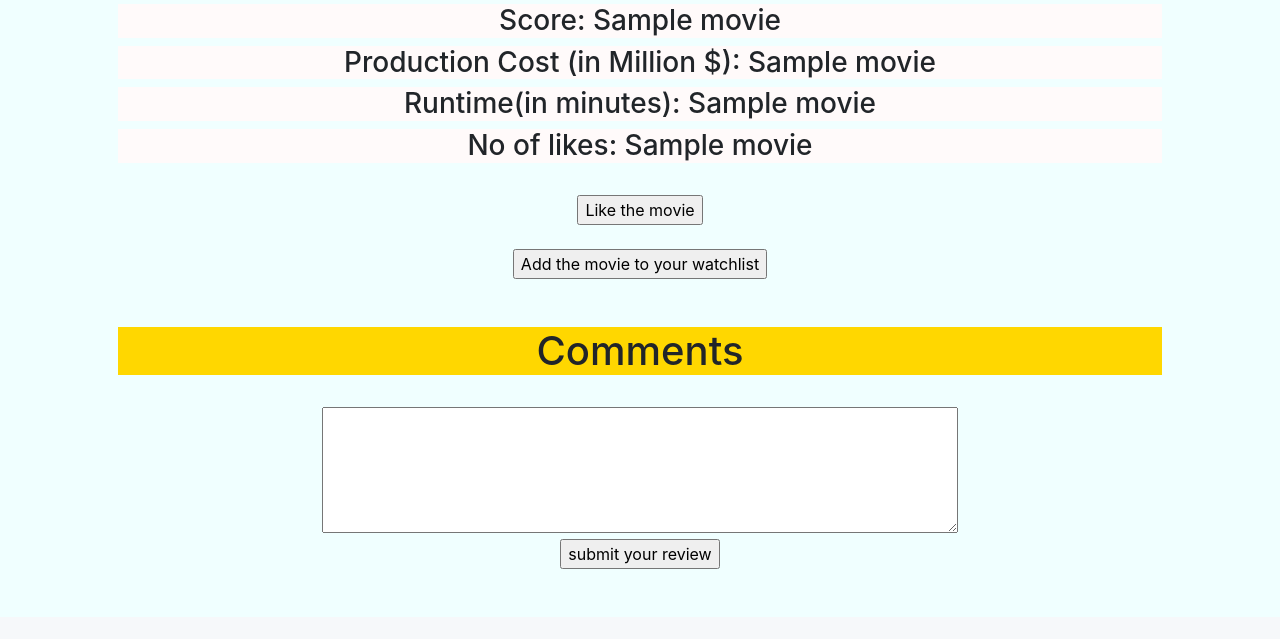
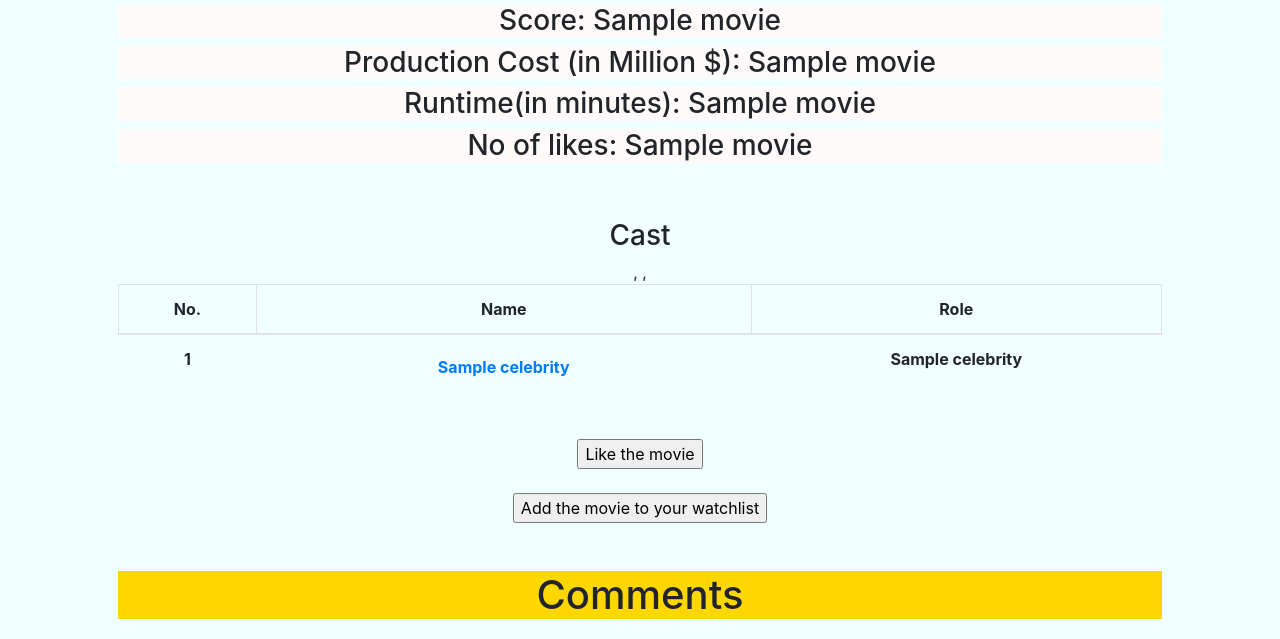
Before and after one commit to Hirmay/Internet-Movies-Data-Base, a Flask app: page /movie in a window 1280 px wide. Shown: the part 259-898 px from the top of the page. Before the commit the page ends 828 px from the top, so only its background shows below. Run offline with Flask 2, Linux system fonts and the light colour scheme; the visitor is signed in with stand-in values (Sample User, id 1); a database or web service that is not in the repository returns one stand-in record (values such as "Sample title"); lists and menus that the app fills with data are empty; some libraries are stand-ins or nearby versions.

Commit message:
Printing cast in movie

```diff
--- a/app.py
+++ b/app.py
@@ -93,6 +93,17 @@ def apology(message, code=400):
             s = s.replace(old, new)
         return s
     return render_template("apology.html", top=code, bottom=escape(message)), code
+
+
+
+@app.route("/watchlist")
+@login_required
+def watchlist():
+    cur = con.cursor()
+    cur.execute("SELECT * FROM movie;")
+    # row = cur.fetchone()
+    rows = cur.fetchall()
+    return render_template("watchlist.html", movies=rows, l=len(rows))
 
 
 @app.route("/")
@@ -244,6 +255,8 @@ def delete_movie():
     else:
         return render_template("delete_movie.html", movies=rows, l=len(rows))
 
+
+
 @app.route("/movie", methods=["GET", "POST"])
 @login_required
 def movie():
@@ -252,6 +265,10 @@ def movie():
     movie_id = request.args.get('movie_id')
     cur.execute("SELECT * FROM movie WHERE movie_id=%s", [movie_id])
     rows = cur.fetchone()
+    cur.execute("SELECT celebrity.person_id, CONCAT(celebrity.firstname, ' ', celebrity.lastname), movie_cast.role FROM celebrity, movie_cast, movie Where movie.movie_id=%s and movie.movie_id = movie_cast.movie_id and celebrity.person_id = movie_cast.person_id;", [movie_id])
+    cast = cur.fetchall()
+    cast_len = len(cast)
+    print(cast)
     if request.method == "POST":
             try:
                 like =  request.form["like"]
@@ -291,9 +308,9 @@ def movie():
                         con.commit()
                         cur.close()
 
-            return render_template("movie.html", movies=rows, l=len(rows))
+            return render_template("movie.html", movies=rows, cast_len=cast_len, cast=cast)
     else:
-        return render_template("movie.html", movies=rows, l=len(rows))
+        return render_template("movie.html", movies=rows, cast_len=cast_len, cast=cast)
 
 @app.route("/search", methods=["GET", "POST"])
 @login_required
--- a/templates/layout.html
+++ b/templates/layout.html
@@ -42,8 +42,8 @@
                     </ul>
 			{% else %}
                     <ul class="navbar-nav mr-auto mt-2">
-                        <li class="nav-item"><a class="nav-link" href="/info">Movies</a></li>
-                        <li class="nav-item"><a class="nav-link" href="/quote">My Watchlist</a></li>
+                        <!-- <li class="nav-item"><a class="nav-link" href="/">Movies</a></li> -->
+                        <li class="nav-item"><a class="nav-link" href="/watchlist">My Watchlist</a></li>
                         <li class="nav-item"><a class="nav-link" href="/search">Search</a></li>
                     </ul>
                     <ul class="navbar-nav ml-auto mt-2">
--- a/templates/movie.html
+++ b/templates/movie.html
@@ -30,6 +30,55 @@ Runtime(in minutes): {{movies[8]}}
 <h3 style="background-color:snow;">
 No of likes: {{movies[7]}}
 </h3>
+<br>
+<br>
+<h3 style="background-color:rgb(26, 25, 25), color:azure;">
+        Cast
+</h3>
+<table class="table">
+<thead class="table-bordered">
+        <tr>
+        <th scope="col">
+                No.
+        </th>
+        <th scope="col">
+                Name
+        </th>
+        <th scope="col">
+                Role
+        </th>
+        </tr>
+</thead>
+<tbody>
+        <!-- {count = 1} -->
+        {% for m in range(1, cast_len + 1)%}
+        <tr>
+        <th scope="col">
+                {{ m }}
+        </th>
+        {% for i in [1,2] %},
+                {% if movies[m-1][i]==None %}
+                {% continue %}
+                {% endif %}
+                {% if i==1 %}
+                                <th scope = "col">
+                                <a class="nav-link" href={{ url_for('celebrity', person_id=cast[m-1][0]) }}>{{ cast[m-1][i]  }}</a></li>
+                                </th>
+
+
+                {% else %}
+                                <th scope = "col">
+                                {{ cast[m-1][i] }}
+                                </th>
+                {% endif %}
+        {% endfor %}
+
+        {% endfor %}
+        </tr>
+
+</tbody>
+
+</table>
 
 <br>
 
```
Also changed, not shown: watchlist.html (added, +52 -0 lines).
